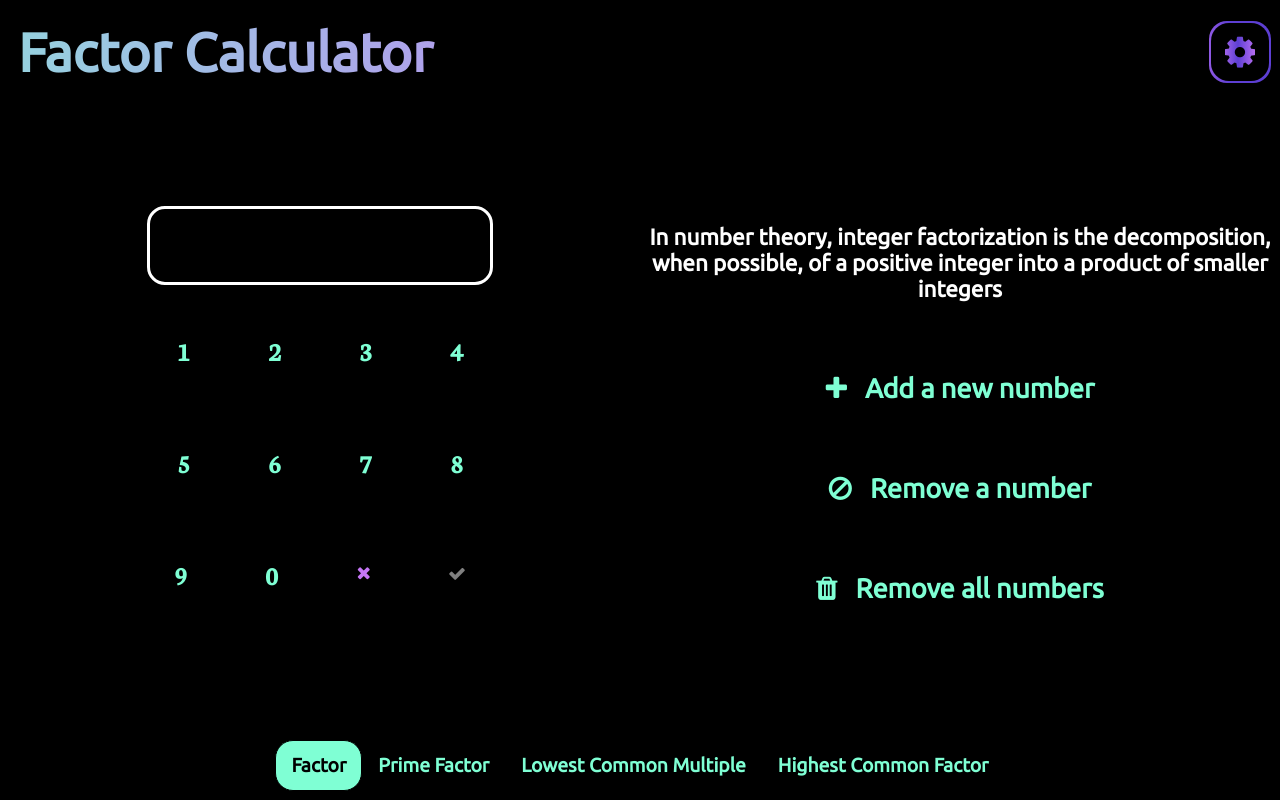
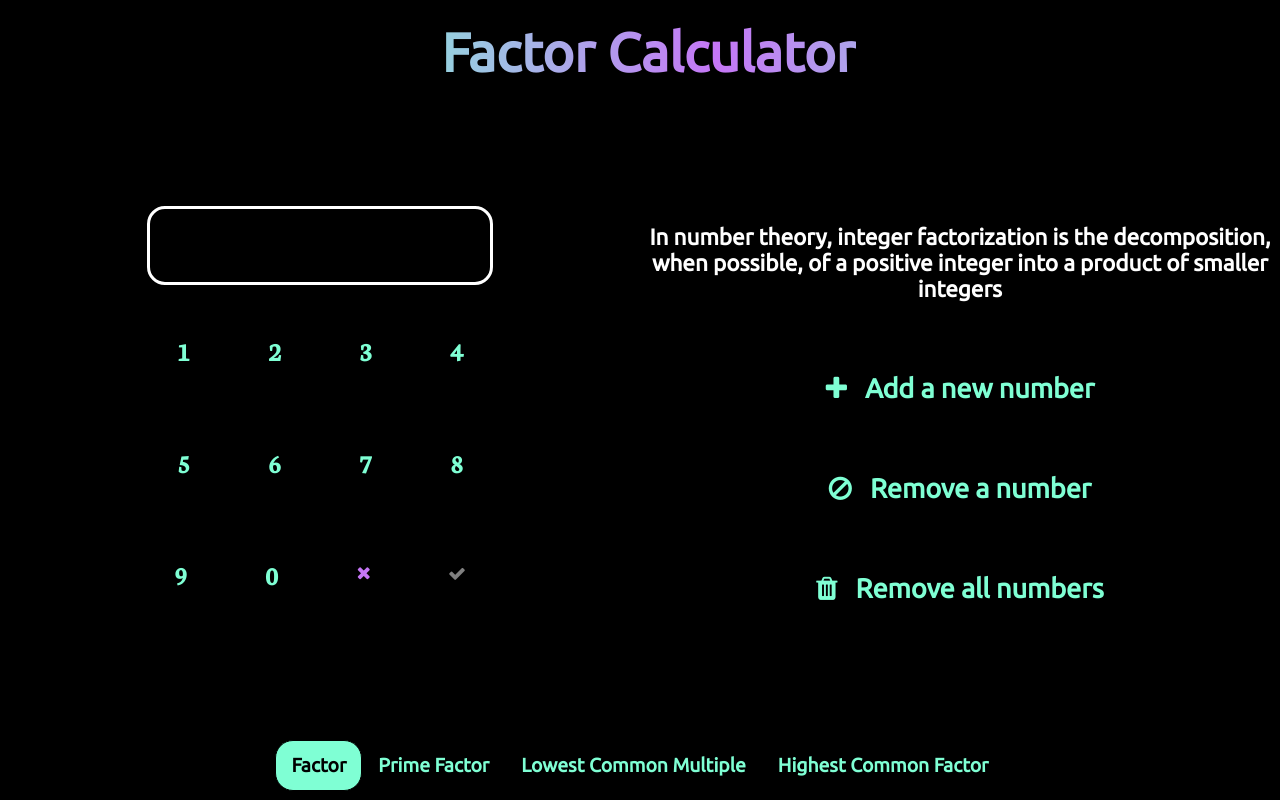
Before and after one commit to nite2048/factors-2, a plain HTML site: page index.html in a window 1280 px wide. Drawn offline with Linux system fonts and the light colour scheme.

Commit message:
2.4.1: Hopefully final build (again) 😊

```diff
--- a/index.html
+++ b/index.html
@@ -20,14 +20,14 @@
         <div id="load" ></div>
         <div id="content">
             <div id="top">
-                <span style="flex: 1" id="heading">
+                <span id="heading">
                     Factors Calculator
                 </span>
-                <div style="margin: 1rem 1rem 0 0" class="menu-items">
-                    <div class="menu-items-button">
-                        <i  class="fa fa-4x fa-solid fa-gear menu-items-button-text"></i>
-                    </div>
-                </div>
+<!--                <div style="margin: 1rem 1rem 0 0" class="menu-items">-->
+<!--                    <div class="menu-items-button">-->
+<!--                        <i  class="fa fa-4x fa-solid fa-gear menu-items-button-text"></i>-->
+<!--                    </div>-->
+<!--                </div>-->
             </div>
             <div class="container">
                 <dialog id="dialog">
```
